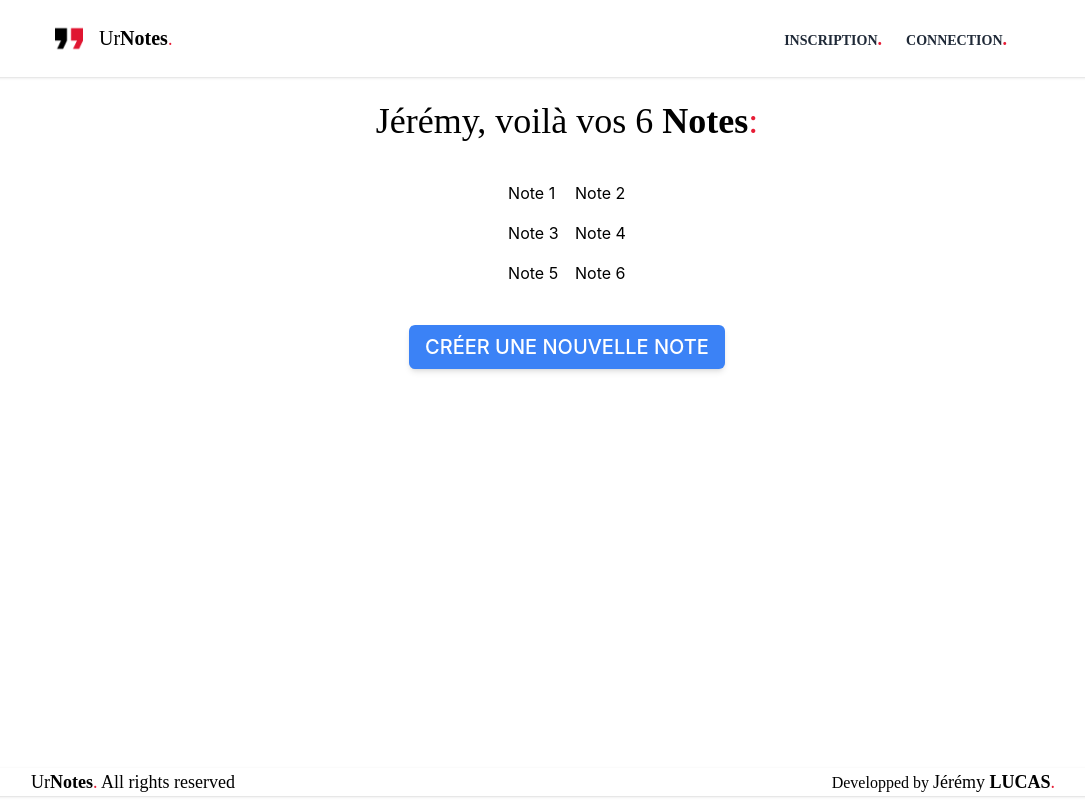
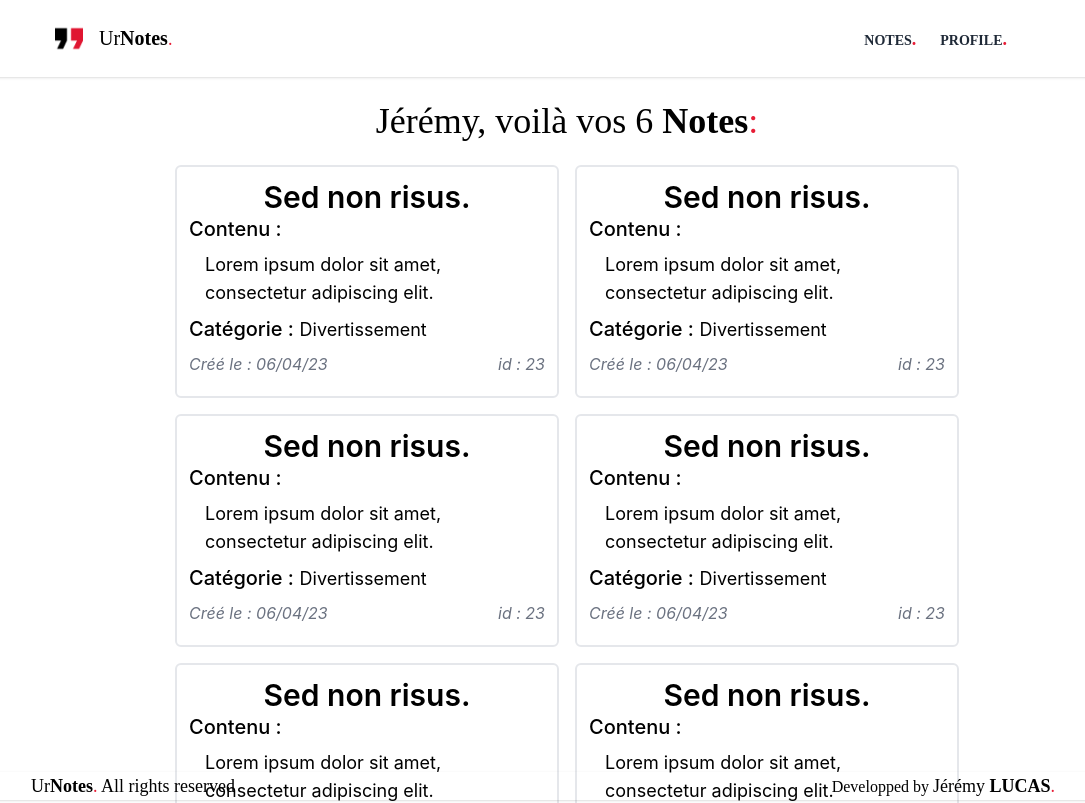
Before and after one commit to YooZiiX/UrNotes, a React (Create React App) app in the folder client/: page /notes in a window 1280 px wide. Shown: the top 803 px of the page, without its empty margins (97-1182 px from the left). Built offline with nearby package versions, Linux system fonts and the light colour scheme.

Commit message:
Create & Add Note component

```diff
--- a/client/src/Router.js
+++ b/client/src/Router.js
@@ -4,6 +4,7 @@ import LandingPage from "./pages/LandingPage";
 import NotesPage from "./pages/NotesPage";
 import ProfilePage from "./pages/ProfilePage";
 import CreateNote from "./pages/CreateNotePage";
+import Note from "./components/elements/Note";
 
 export default function Router() {
   return (
@@ -13,6 +14,9 @@ export default function Router() {
         <Route path="/notes" element={<NotesPage />} />
         <Route path="/profile" element={<ProfilePage />} />
         <Route path="/createnote" element={<CreateNote />} />
+        <Route path="/signup" element="" />
+        <Route path="/login" element="" />
+        <Route path="/dev" element={<Note />} />
       </Routes>
     </BrowserRouter>
   );
--- a/client/src/components/Footer/Footer.js
+++ b/client/src/components/Footer/Footer.js
@@ -2,8 +2,8 @@ import React from "react";
 
 export const Footer = () => {
   return (
-    <div className="bg-white z-50 fixed bottom-1 w-full shadow">
-      <div className="bg-white max-w-5xl mx-auto font-primary flex items-center justify-between">
+    <div className="z-50 fixed bottom-0 -py-1 w-full shadow">
+      <div className="max-w-5xl mx-auto font-primary flex items-center justify-between">
         <div className="text-lg">
           <span>
             Ur<strong>Notes</strong>
--- a/client/src/components/Header/Header.js
+++ b/client/src/components/Header/Header.js
@@ -52,7 +52,7 @@ const HeaderRight = ({ isConnected }) => {
 };
 
 export const Header = () => {
-  let isConnected = false;
+  let isConnected = true;
 
   return (
     <header className="bg-white z-50 sticky top-0 w-full shadow">
--- /dev/null
+++ b/client/src/components/elements/Note.js
@@ -0,0 +1,34 @@
+import React from "react";
+
+export default function Note() {
+  let title = "Sed non risus.";
+  let content = "Lorem ipsum dolor sit amet, consectetur adipiscing elit.";
+  let category = "Divertissement";
+  let date = "06/04/23";
+  let id = 23;
+  return (
+    <div className="flex justify-center">
+      <div className=" border-2 w-96 p-3 rounded-md">
+        <div className="text-xl">
+          <div className="flex justify-center text-3xl font-semibold">
+            {title}
+          </div>
+          <div className="">
+            <div className="font-medium">Contenu :</div>
+            <div className="flex justify-center px-4 py-2 text-lg">
+              {content}
+            </div>
+          </div>
+          <div className="">
+            <span className="font-medium">Catégorie :</span>{" "}
+            <span className="text-lg">{category}</span>
+          </div>
+          <div className="flex justify-between text-base italic text-gray-500 py-2">
+            <div>Créé le : {date}</div>
+            <div>id : {id}</div>
+          </div>
+        </div>
+      </div>
+    </div>
+  );
+}
--- a/client/src/pages/NotesPage.js
+++ b/client/src/pages/NotesPage.js
@@ -3,12 +3,13 @@ import { Link } from "react-router-dom";
 import { Header } from "../components/Header/Header";
 import { Footer } from "../components/Footer/Footer";
 import Container from "../components/elements/Container";
+import Note from "../components/elements/Note";
 
 export default function NotesPage() {
   let name = "Jérémy";
   let number = 6;
   return (
-    <>
+    <div className="">
       <Header />
       <Container>
         <div className="w-full flex justify-center items-center m-6">
@@ -17,25 +18,25 @@ export default function NotesPage() {
             <span className="text-danger">:</span>
           </h1>
         </div>
-        <div className="w-full flex justify-center m-6 my-10">
+        <div className="w-full flex justify-center m-6">
           <div className="grid grid-cols-2 gap-4">
             <Link to="#">
-              <div className="">Note 1</div>
+              <Note />
             </Link>
             <Link to="#">
-              <div className="">Note 2</div>
+              <Note />
             </Link>
             <Link to="#">
-              <div className="">Note 3</div>
+              <Note />
             </Link>
             <Link to="#">
-              <div className="">Note 4</div>
+              <Note />
             </Link>
             <Link to="#">
-              <div className="">Note 5</div>
+              <Note />
             </Link>
             <Link to="#">
-              <div className="">Note 6</div>
+              <Note />
             </Link>
           </div>
         </div>
@@ -48,6 +49,6 @@ export default function NotesPage() {
         </div>
       </Container>
       <Footer />
-    </>
+    </div>
   );
 }
--- a/client/src/pages/ProfilePage.js
+++ b/client/src/pages/ProfilePage.js
@@ -7,10 +7,9 @@ export default function LandingPage() {
   let firstname = "Jérémy";
   let lastname = "Lucas";
   let email = "jeremy.lucas@mines-ales.org";
-  let password;
 
   return (
-    <div>
+    <div className="overflow-auto">
       <Header />
       <Container>
         <div className="w-full flex justify-center m-6">
```
